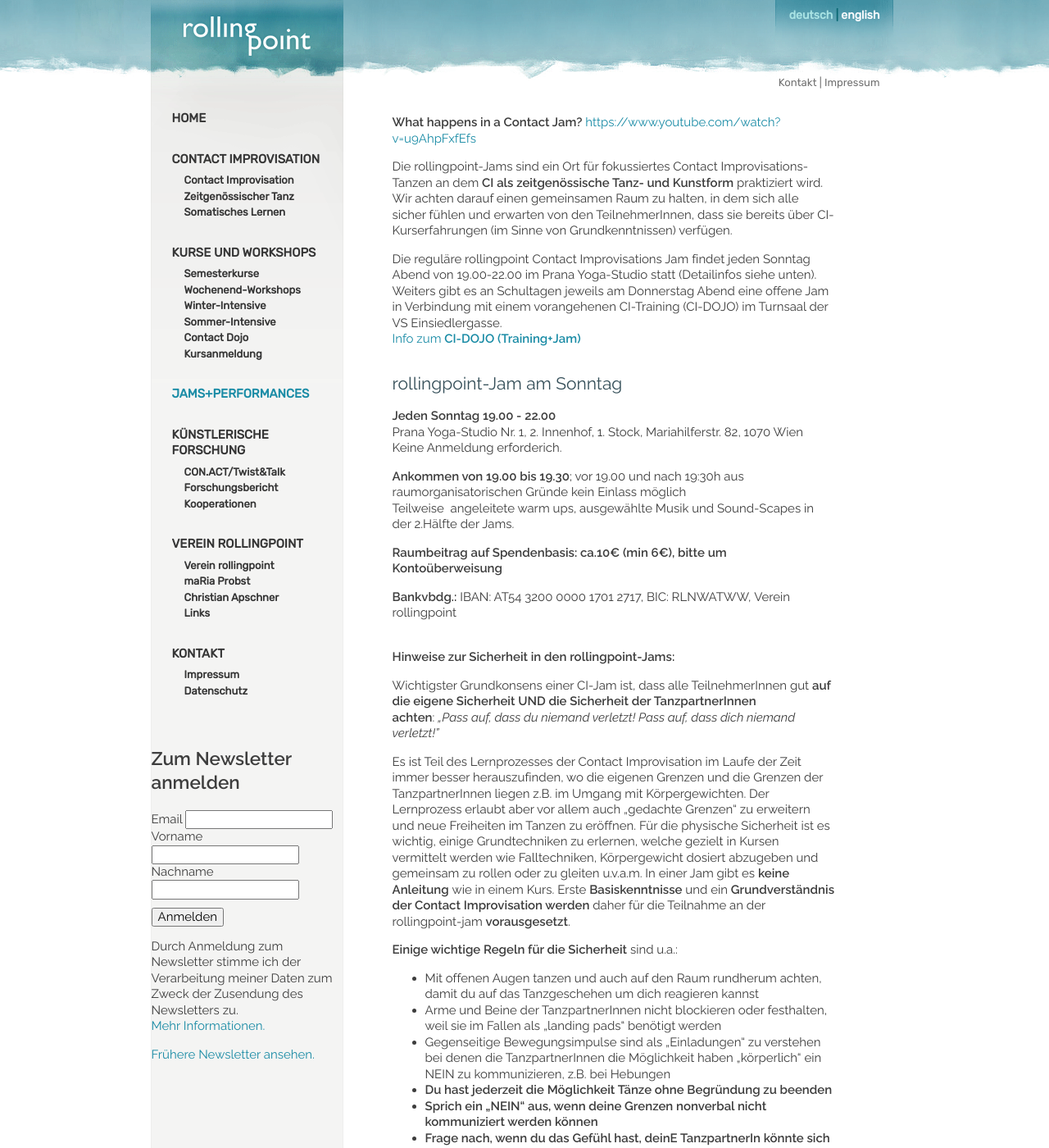
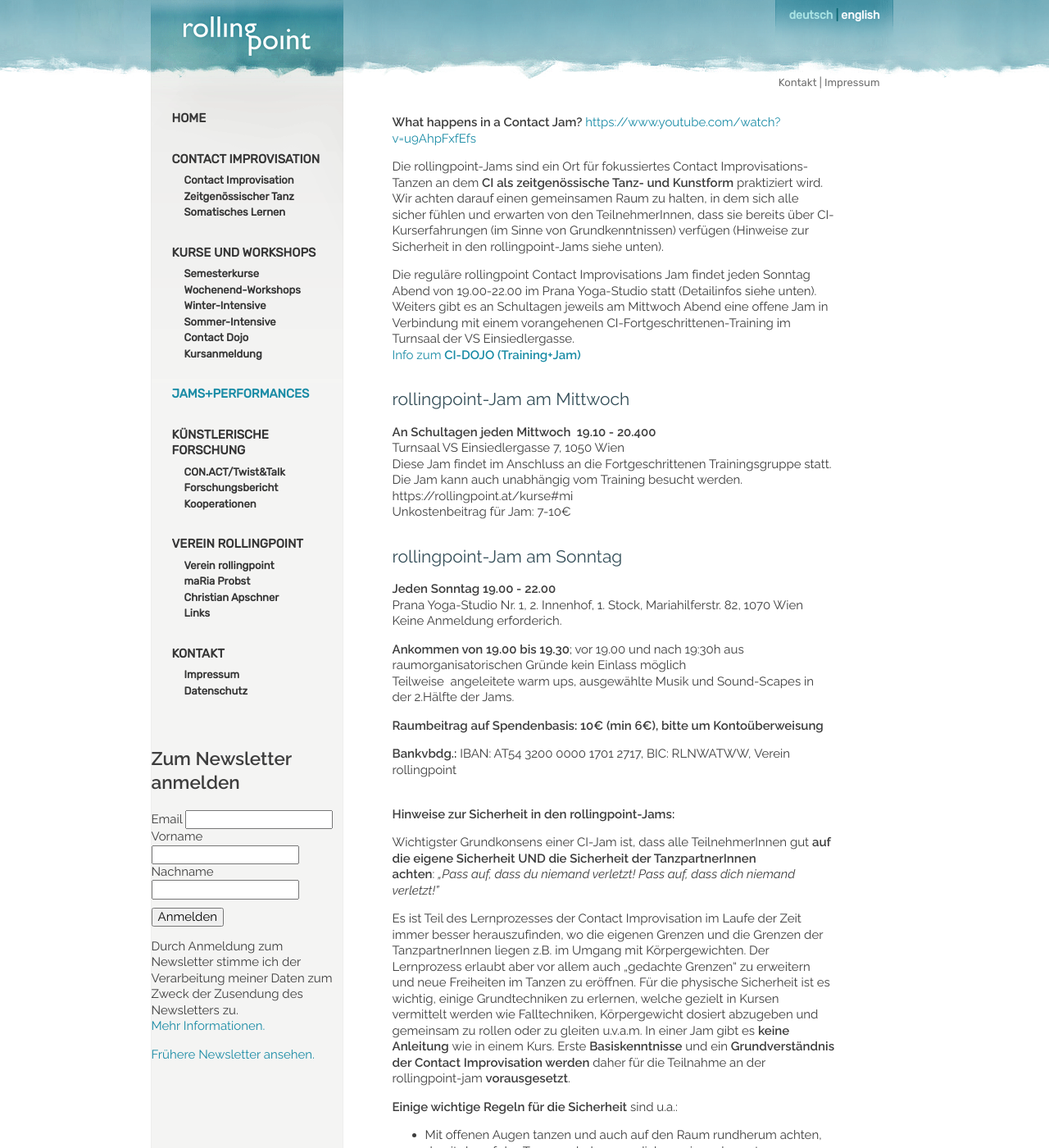
Before and after one commit to manulari/rollingpointat, a Jekyll site: the page built from _pages_de/jams.md, in a window 1280 px wide and 1400 px high. Shown: the whole window at 82% size. Built offline with Jekyll 4.4.1, drawn with Linux system fonts in a browser that asks for light colours; comment, search, counter and statistics services are not loaded.

Commit message:
Update page (de) “jams”

```diff
--- a/_pages_de/jams.md
+++ b/_pages_de/jams.md
@@ -5,10 +5,17 @@ other_lang: ""
 ---
 **What happens in a Contact Jam?** <https://www.youtube.com/watch?v=u9AhpFxfEfs>
 
-Die rollingpoint-Jams sind ein Ort für fokussiertes Contact Improvisations-Tanzen an dem **CI als zeitgenössische Tanz- und Kunstform** praktiziert wird. Wir achten darauf einen gemeinsamen Raum zu halten, in dem sich alle sicher fühlen und erwarten von den TeilnehmerInnen, dass sie bereits über CI-Kurserfahrungen (im Sinne von Grundkenntnissen) verfügen.
+Die rollingpoint-Jams sind ein Ort für fokussiertes Contact Improvisations-Tanzen an dem **CI als zeitgenössische Tanz- und Kunstform** praktiziert wird. Wir achten darauf einen gemeinsamen Raum zu halten, in dem sich alle sicher fühlen und erwarten von den TeilnehmerInnen, dass sie bereits über CI-Kurserfahrungen (im Sinne von Grundkenntnissen) verfügen (Hinweise zur Sicherheit in den rollingpoint-Jams siehe unten).
 
-Die reguläre rollingpoint Contact Improvisations Jam findet jeden Sonntag Abend von 19.00-22.00 im Prana Yoga-Studio statt (Detailinfos siehe unten). Weiters gibt es an Schultagen jeweils am Donnerstag Abend eine offene Jam in Verbindung mit einem vorangehenen CI-Training (CI-DOJO) im Turnsaal der VS Einsiedlergasse.\
+Die reguläre rollingpoint Contact Improvisations Jam findet jeden Sonntag Abend von 19.00-22.00 im Prana Yoga-Studio statt (Detailinfos siehe unten). Weiters gibt es an Schultagen jeweils am Mittwoch Abend eine offene Jam in Verbindung mit einem vorangehenen CI-Fortgeschrittenen-Training im Turnsaal der VS Einsiedlergasse.\
 [Info zum **CI-DOJO (Training+Jam)**](/dojo)
+
+## rollingpoint-Jam am Mittwoch
+
+**An Schultagen jeden Mittwoch  19.10 - 20.400**\
+Turnsaal VS Einsiedlergasse 7, 1050 Wien\
+Diese Jam findet im Anschluss an die Fortgeschrittenen Trainingsgruppe statt. Die Jam kann auch unabhängig vom Training besucht werden. https://rollingpoint.at/kurse#mi\
+Unkostenbeitrag für Jam: 7-10€
 
 ## rollingpoint-Jam am Sonntag
 
@@ -19,7 +26,7 @@ Keine Anmeldung erforderich.
 **Ankommen von 19.00 bis 19.30**; vor 19.00 und nach 19:30h aus raumorganisatorischen Gründe kein Einlass möglich\
 Teilweise  angeleitete warm ups, ausgewählte Musik und Sound-Scapes in der 2.Hälfte der Jams.
 
-**Raumbeitrag auf Spendenbasis: ca.10€ (min 6€), bitte um Kontoüberweisung**
+**Raumbeitrag auf Spendenbasis: 10€ (min 6€), bitte um Kontoüberweisung**
 
 **Bankvbdg.:** IBAN: AT54 3200 0000 1701 2717, BIC: RLNWATWW, Verein rollingpoint
 
```
